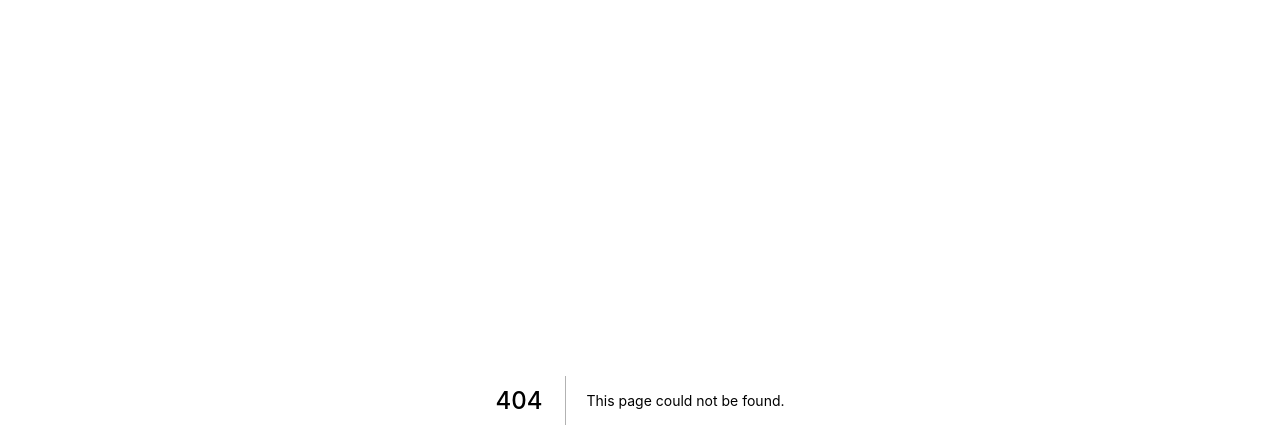
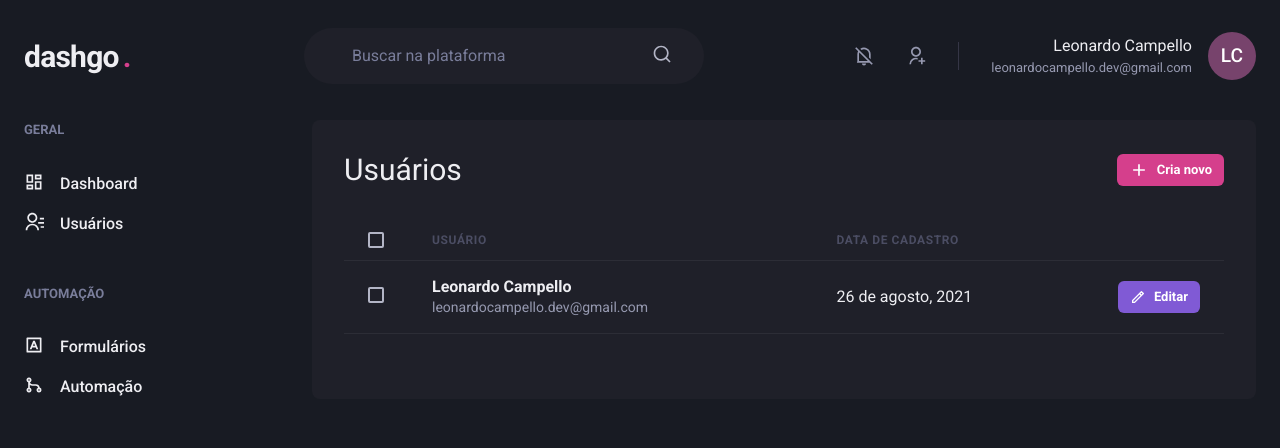
Before and after one commit to LeonardoCampello-dev/dashgo, a Next.js app: page /users in a window 1280 px wide. Before the commit this address had no page. Shown: the top 448 px of the page. Built offline with nearby package versions, Linux system fonts and the light colour scheme.

Commit message:
💥 NEW: Users page

```diff
--- /dev/null
+++ b/src/pages/users/index.tsx
@@ -0,0 +1,97 @@
+import {
+  Box,
+  Flex,
+  Heading,
+  Button,
+  Icon,
+  Table,
+  Thead,
+  Tbody,
+  Tr,
+  Th,
+  Td,
+  Checkbox,
+  Text
+} from '@chakra-ui/react';
+
+import { RiAddLine, RiPencilLine } from 'react-icons/ri';
+
+import { Header } from '../../components/Header';
+import { Sidebar } from '../../components/Siderbar';
+
+export default function UserList() {
+  return (
+    <Box>
+      <Header />
+
+      <Flex width='100%' my='6' maxWidth={1480} mx='auto' px='6'>
+        <Sidebar />
+
+        <Box flex='1' borderRadius={8} bg='gray.800' p='8'>
+          <Flex mb='8' justify='space-between' align='center'>
+            <Heading size='lg' fontWeight='normal'>
+              Usuários
+            </Heading>
+
+            <Button
+              as='a'
+              size='sm'
+              fontSize='small'
+              colorScheme='pink'
+              leftIcon={<Icon as={RiAddLine} fontSize='20' />}
+            >
+              Cria novo
+            </Button>
+          </Flex>
+
+          <Table colorScheme='whiteAlpha'>
+            <Thead>
+              <Tr>
+                <Th px='6' color='gray.300' width='8'>
+                  <Checkbox colorScheme='pink' />
+                </Th>
+
+                <Th>Usuário</Th>
+                <Th>Data de cadastro</Th>
+                <Th width='8'></Th>
+              </Tr>
+            </Thead>
+
+            <Tbody>
+              <Tr>
+                <Td px='6'>
+                  <Checkbox colorScheme='pink' />
+                </Td>
+
+                <Td>
+                  <Box>
+                    <Text fontWeight='bold'>Leonardo Campello</Text>
+                    <Text fontSize='sm' color='gray.300'>
+                      leonardocampello.dev@gmail.com
+                    </Text>
+                  </Box>
+                </Td>
+
+                <Td>26 de agosto, 2021</Td>
+
+                <Td>
+                  <Button
+                    as='a'
+                    size='sm'
+                    fontSize='small'
+                    colorScheme='purple'
+                    leftIcon={
+                      <Icon as={RiPencilLine} fontSize='16' />
+                    }
+                  >
+                    Editar
+                  </Button>
+                </Td>
+              </Tr>
+            </Tbody>
+          </Table>
+        </Box>
+      </Flex>
+    </Box>
+  );
+}
```
